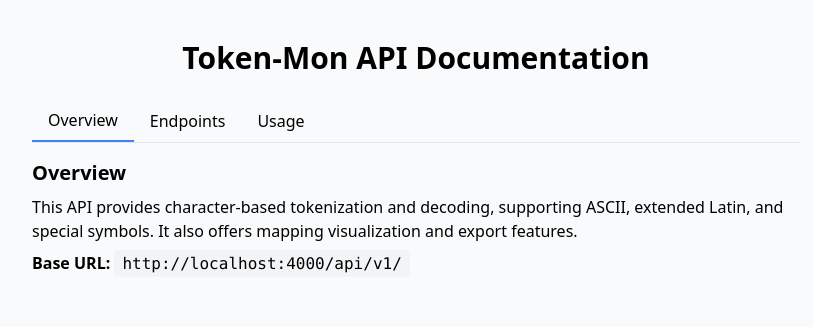
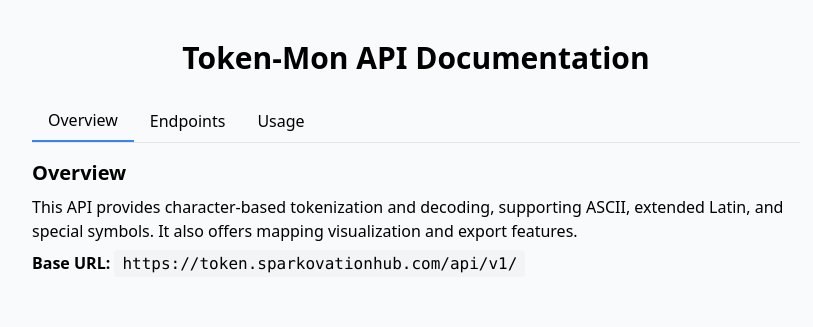
Before and after one commit to kislay-gupta/token-mon-api, a website: page public/api-docs.html in a window 1280 px wide. Shown: the whole page, without its empty margins (224-1037 px from the left). Drawn offline with nearby package versions, Linux system fonts and the light colour scheme.

Commit message:
fix: update base URL in API documentation

```diff
--- a/public/api-docs.html
+++ b/public/api-docs.html
@@ -65,7 +65,7 @@
         <div class="mb-2">
           <span class="font-semibold">Base URL:</span>
           <code class="bg-gray-100 px-2 py-1 rounded">
-            http://localhost:4000/api/v1/
+            https://token.sparkovationhub.com/api/v1/
           </code>
         </div>
       </div>
```
